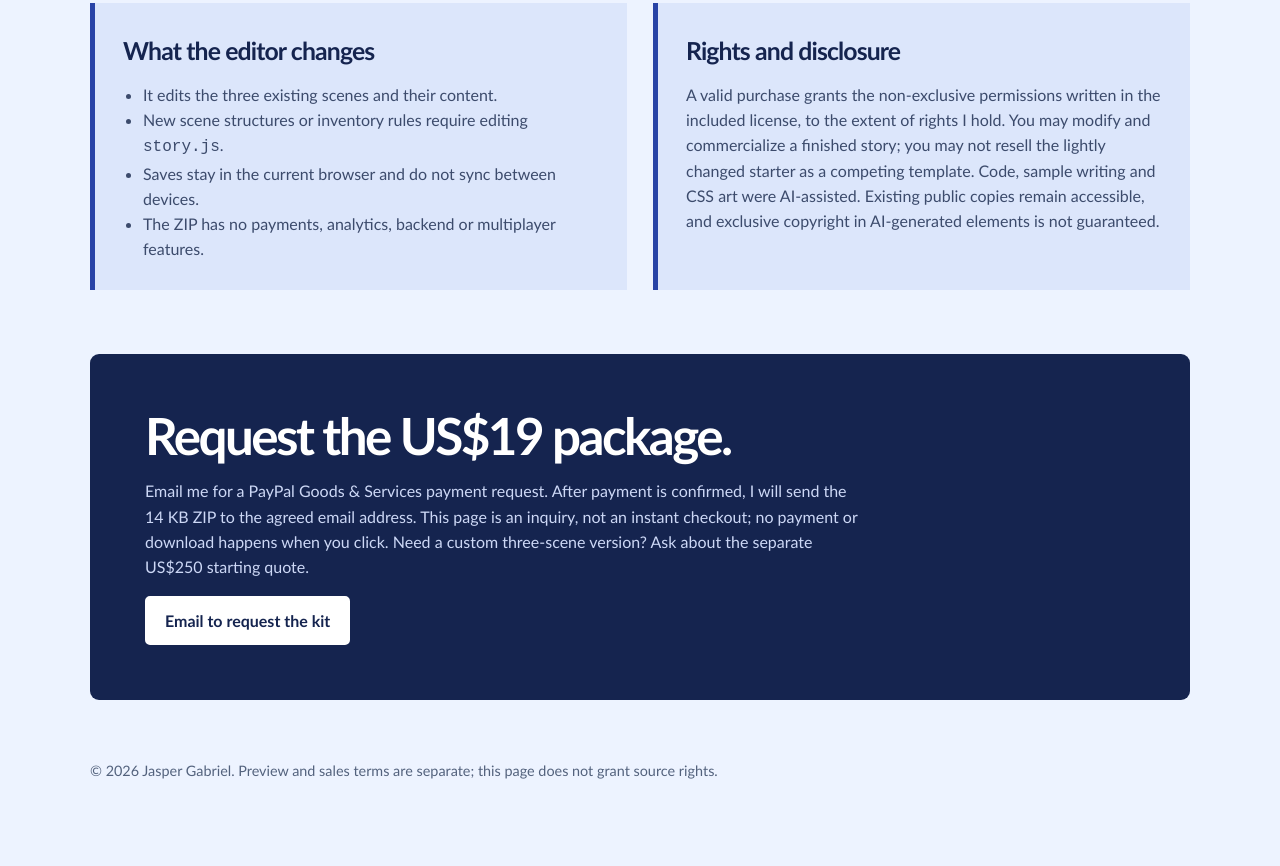
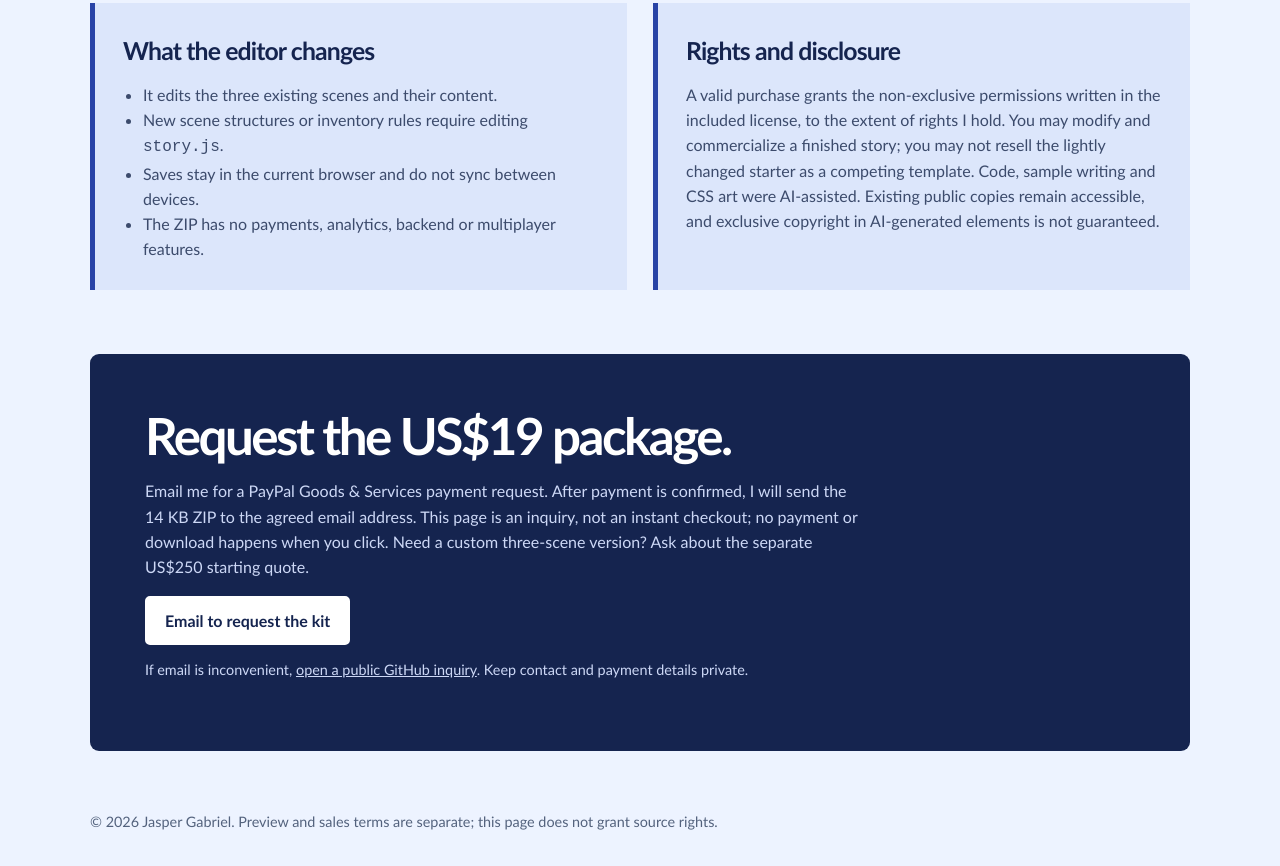
Before and after one commit to goat99zyx/after-the-bell-story-game-demo, a plain HTML site: page story-starter-kit/index.html in a window 1280 px wide. Shown: the part 1146-2012 px from the top of the page. Before the commit the page ends 1961 px from the top, so only its background shows below. Drawn offline with Linux system fonts and the light colour scheme.

Commit message:
Add public commission inquiry form

```diff
--- a/story-starter-kit/index.html
+++ b/story-starter-kit/index.html
@@ -67,7 +67,7 @@
 
     <section class="details wrap" aria-label="Product limits and rights"><div><h2>What the editor changes</h2><ul><li>It edits the three existing scenes and their content.</li><li>New scene structures or inventory rules require editing <code>story.js</code>.</li><li>Saves stay in the current browser and do not sync between devices.</li><li>The ZIP has no payments, analytics, backend or multiplayer features.</li></ul></div><div><h2>Rights and disclosure</h2><p>A valid purchase grants the non-exclusive permissions written in the included license, to the extent of rights I hold. You may modify and commercialize a finished story; you may not resell the lightly changed starter as a competing template. Code, sample writing and CSS art were AI-assisted. Existing public copies remain accessible, and exclusive copyright in AI-generated elements is not guaranteed.</p></div></section>
 
-    <section class="order wrap" id="order" aria-labelledby="order-heading"><h2 id="order-heading">Request the US$19 package.</h2><p>Email me for a PayPal Goods &amp; Services payment request. After payment is confirmed, I will send the 14 KB ZIP to the agreed email address. This page is an inquiry, not an instant checkout; no payment or download happens when you click. Need a custom three-scene version? Ask about the separate US$250 starting quote.</p><a class="button" href="mailto:zyx888goat@outlook.com?subject=Interactive%20Story%20Starter%20Kit%20purchase%20inquiry&amp;body=Hello%20Jasper%2C%0A%0AI%20would%20like%20to%20purchase%20the%20US%2419%20Interactive%20Story%20Starter%20Kit.%20Please%20send%20the%20PayPal%20Goods%20%26%20Services%20payment%20request%20and%20confirm%20the%20delivery%20email.%0A">Email to request the kit</a></section>
+    <section class="order wrap" id="order" aria-labelledby="order-heading"><h2 id="order-heading">Request the US$19 package.</h2><p>Email me for a PayPal Goods &amp; Services payment request. After payment is confirmed, I will send the 14 KB ZIP to the agreed email address. This page is an inquiry, not an instant checkout; no payment or download happens when you click. Need a custom three-scene version? Ask about the separate US$250 starting quote.</p><a class="button" href="mailto:zyx888goat@outlook.com?subject=Interactive%20Story%20Starter%20Kit%20purchase%20inquiry&amp;body=Hello%20Jasper%2C%0A%0AI%20would%20like%20to%20purchase%20the%20US%2419%20Interactive%20Story%20Starter%20Kit.%20Please%20send%20the%20PayPal%20Goods%20%26%20Services%20payment%20request%20and%20confirm%20the%20delivery%20email.%0A">Email to request the kit</a><p class="small">If email is inconvenient, <a href="https://github.com/goat99zyx/after-the-bell-story-game-demo/issues/new?template=commission-inquiry.yml">open a public GitHub inquiry</a>. Keep contact and payment details private.</p></section>
   </main>
   <footer class="wrap">© 2026 Jasper Gabriel. Preview and sales terms are separate; this page does not grant source rights.</footer>
 </body>
```
Also changed, not shown: catalog/index.html (+1 -0 lines), 1 other file.
